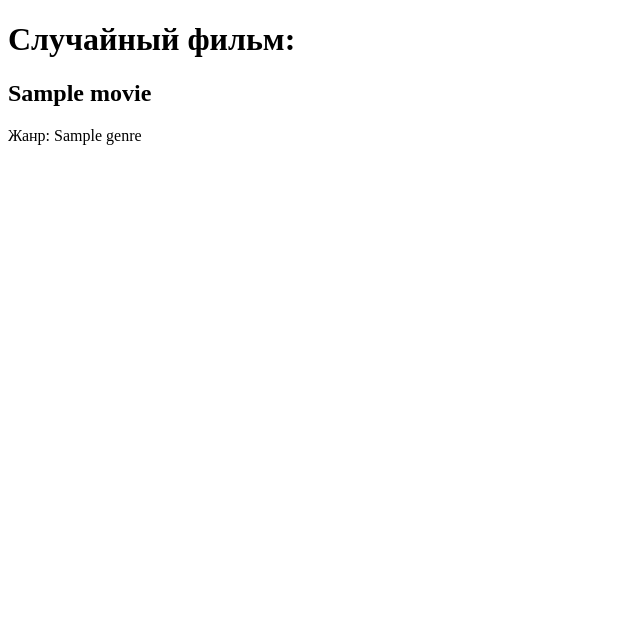
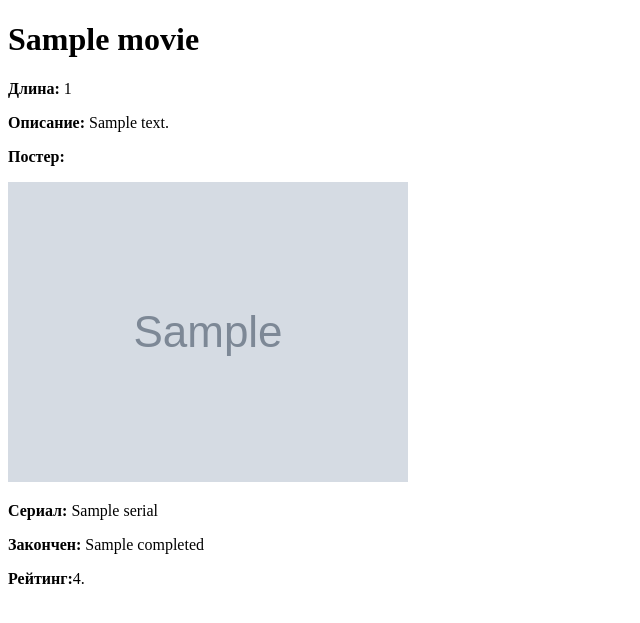
Before and after one commit to gxldmane/KinoAndTochka, a Flask app: template templates/random_movie.html in a window 1280 px wide. Shown: the top 623 px of the page, without its empty margins (0-640 px from the left). Run offline with Flask 3, Linux system fonts and the light colour scheme; the template is opened without the code that fills it: most values are stand-ins (such as "Sample title", 1, 10 or a date in 2020); grey boxes marked "Sample" are stand-in pictures.

Commit message:
Update random_movie.html

```diff
--- a/templates/random_movie.html
+++ b/templates/random_movie.html
@@ -1,12 +1,16 @@
 <!DOCTYPE html>
 <html>
-	<head>
-		<title>Случайный фильм</title>
-		<meta charset="utf-8">
-	</head>
-	<body>
-		<h1>Случайный фильм:</h1>
-		<h2>{{ movie.title }}</h2>
-		<p>Жанр: {{ movie.genre }}</p>
-	</body>
+<head>
+    <title>Random Movie</title>
+</head>
+<body>
+    <h1>{{ movie.name_ru }}</h1>
+    <p><strong>Длина:</strong> {{ movie.film_length }}</p>
+    <p><strong>Описание:</strong> {{ movie.description }}</p>
+    <p><strong>Постер:</strong></p>
+    <img src="{{ movie.poster_url }}" alt="Movie Poster">
+    <p><strong>Сериал:</strong> {{ movie.serial }}</p>
+    <p><strong>Закончен:</strong> {{ movie.completed }}</p>
+    <p><strong>Рейтинг:</strong>{{movie.rating_kinopoisk}}.</p>
+</body>
 </html>
```
